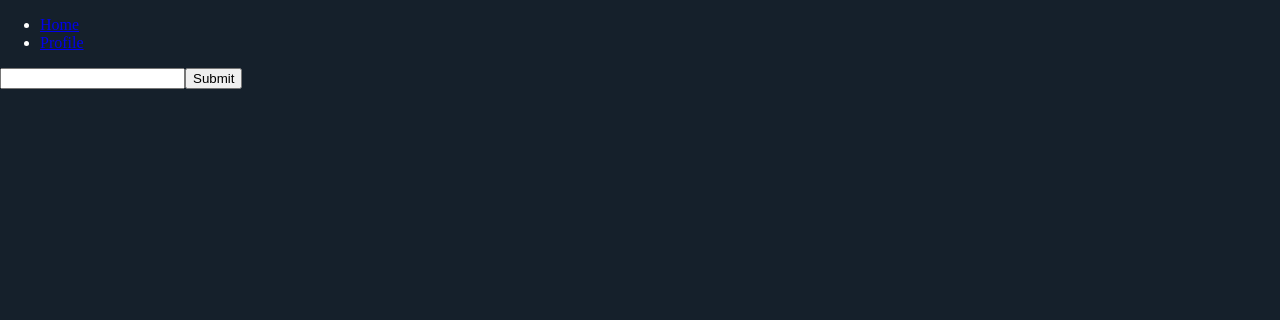
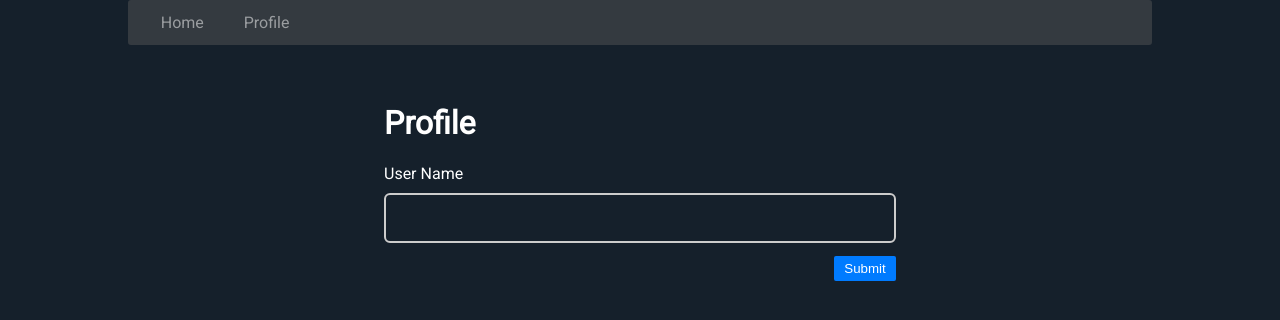
Before and after one commit to GiorgiaBorgmann/Twitter-clone, a React (Create React App) app in the folder project-02/: page /profile in a window 1280 px wide. Shown: the top 320 px of the page. Built offline with nearby package versions, Linux system fonts and the light colour scheme.

Commit message:
figma design implemented

```diff
--- a/project-02/src/components/Form.js
+++ b/project-02/src/components/Form.js
@@ -34,28 +34,22 @@ function Form({ userName, setInputText, inputText }) {
         console.log(data)
     }
     useEffect(() => {
-
         const interval = setInterval(() => {
-
             const getTweets = async () => {
-
                 const tweetList = await fetch(URL);
                 const data = await tweetList.json();
                 setTweets(data.tweets);
                 console.log(data)
-
             };
             getTweets()
         }, 1000)
-
-
     }, []);
 
     const addTweet = (text) => {
         const newTweets = {}
         newTweets.content = text;
         newTweets.date = new Date().toISOString()
-        newTweets.userName = userName
+        newTweets.userName = userName || "User Name"
         dataRecieve(newTweets)
 
 
@@ -82,10 +76,13 @@ function Form({ userName, setInputText, inputText }) {
     }
     const [loader, showLoader, hideLoader] = usePageLoader()
     return (
-        <div>
-            <textarea value={inputText} onChange={event => handleTweetToLong(event)} placeholder="What you have in mind..."></textarea>
-            {!loading ? <button disabled={tweetTooLong} onClick={submitTweetHandler}>Tweet</button> : null}
+        <div className="container-form">
+            <textarea rows={6} cols={60} value={inputText} onChange={event => handleTweetToLong(event)} placeholder="What you have in mind..."></textarea>
             { loader}
+            <div className="btn-container-form">
+                {!loading ? <button className="btn-form" disabled={tweetTooLong} onClick={submitTweetHandler}>Tweet</button> : null}
+            </div>
+
         </div>
     )
 }
--- a/project-02/src/components/Main.js
+++ b/project-02/src/components/Main.js
@@ -3,37 +3,38 @@ import Form from './Form.js'
 import Tweet from './Tweet.js'
 import Profile from './Profile.js'
 import { BrowserRouter as Router, Link, Route, Switch } from 'react-router-dom'
-import { TweetListContext } from '../contexts/TweetListContext'
+import { TweetListContext, UserContext } from '../contexts/TweetListContext'
 
 function Main() {
     const [inputText, setInputText] = useState('');
     const [tweetList, setTweets] = useState([])
-    const [userName, setProfile] = useState('')
+    const [userName, setUserName] = useState('')
 
     return (
         <Router>
-            <div className='navbar'>
-                <ul>
+            <div >
+                <ul className='nav-bar-container'>
                     <li>
-                        <Link to="/">Home</Link>
+                        <Link className="link" to="/">Home</Link>
                     </li>
                     <li>
-                        <Link to="/profile">Profile</Link>
+                        <Link className="link" to="/profile">Profile</Link>
                     </li>
                 </ul>
                 <div>
                     <Switch>
                         <TweetListContext.Provider value={{ tweetList, setTweets }}>
+                            <UserContext.Provider value={{ userName, setUserName }}>
                             <Route exact path="/">
                                 <Form userName={userName} inputText={inputText} tweetList={tweetList} setTweets={setTweets} setInputText={setInputText} />
                                 {tweetList.map((tweet, index) => (
                                     < Tweet key={index} tweet={tweet} />))}
                             </Route>
                             <Route exact path="/profile">
-                                <Profile userName={userName} setProfile={setProfile} />
+                                    <Profile userName={userName} setUserName={setUserName} />
                             </Route>
+                            </UserContext.Provider>
                         </TweetListContext.Provider>
-
                     </Switch>
                 </div>
             </div>
--- a/project-02/src/components/Profile.js
+++ b/project-02/src/components/Profile.js
@@ -1,19 +1,29 @@
-import React from 'react';
+import React, { useState, useContext } from 'react';
+import { UserContext } from '../contexts/TweetListContext'
 
-function Profile({ setProfile, userName }) {
-
+function Profile() {
+    const { userName, setUserName } = useContext(UserContext)
+    const [inputValue, setInputValue] = useState("")
     const handleUserProfile = (event) => {
-        setProfile(event.target.value)
+        setUserName(event.target.value)
+        setInputValue(event.target.value)
     }
     const submitProfileHandler = (event) => {
         event.preventDefault()
-        setProfile(userName)
+        setUserName(userName)
+        setInputValue("")
     }
     return (
-        <div>
-            <input type="text" onChange={event => handleUserProfile(event)}></input>
-            <button onClick={submitProfileHandler}>Submit</button>
-        </div>
+        <form className="profile-container">
+            <div className="container-input-profile">
+                <h1>Profile</h1>
+                <label>User Name</label>
+                <input type="text" value={inputValue} onChange={event => handleUserProfile(event)}></input>
+            </div>
+            <div className="input-button-container">
+                <button onClick={submitProfileHandler}>Submit</button>
+            </div>
+        </form>
     )
 
 }
--- a/project-02/src/components/Tweet.js
+++ b/project-02/src/components/Tweet.js
@@ -2,12 +2,14 @@ import React from 'react';
 
 const TweetList = ({ tweet }) => {
     return (
-        <div>
-            <ul>
-                <li>
+        <div >
+            <ul className="container-tweets">
+                <li className="li-tweet">
+                    <div className="user-name-date-container">
+                        <div>{tweet.userName}</div>
                     <div>{tweet.date}</div>
+                    </div>
                     <div>{tweet.content}</div>
-                    <div>{tweet.userName}</div>
                 </li>
             </ul>
         </div>
--- a/project-02/src/contexts/TweetListContext.js
+++ b/project-02/src/contexts/TweetListContext.js
@@ -1,3 +1,4 @@
 import { createContext } from 'react'
 
 export const TweetListContext = createContext([])
+export const UserContext = createContext("")
--- a/project-02/src/index.css
+++ b/project-02/src/index.css
@@ -1,13 +1,145 @@
+@import url('https://fonts.googleapis.com/css2?family=Roboto&display=swap');
 body {
   margin: 0;
   background-color: #15202B;
   color: white;
+  font-family: 'Roboto', sans-serif;
 }
 
-code {
-  font-family: source-code-pro, Menlo, Monaco, Consolas, 'Courier New', monospace;
+.nav-bar-container {
+  margin: 0 10% 3% 10%;
+  background-color: #343A40;
+  border-radius: 3px;
+  padding: 1%;
+  display: flex;
 }
 
-li {
+.nav-bar-container li {
+  color: white;
+  list-style: none;
+  margin:   0 2%;
+}
+.link{
+  color: white;
+  opacity: 50%;
+  text-decoration: none;
+}
+.link:focus{
+  color: white;
+  opacity: 100%;
+}
+.container-form{
+  height: 180px;
+  display: flex;
+  align-items: center;
+  justify-content: space-between;
+  flex-flow: column;
+  border: 2px solid #CCCCCC;
+  border-radius: 6px;
+  margin: 0 25%;
+
+}
+textarea{
+  background-color: #15202B;
+  box-sizing: border-box;
+  border: none;
+  margin: 2% 5% 0 5%;
+  padding: 1%;
+  color:#CCCCCC;
+}
+::placeholder { /* Chrome, Firefox, Opera, Safari 10.1+ */
+  color:#CCCCCC;
+  opacity: 1; /* Firefox */
+}
+
+:-ms-input-placeholder { /* Internet Explorer 10-11 */
+  color: #CCCCCC;
+}
+
+::-ms-input-placeholder { /* Microsoft Edge */
+  color: #CCCCCC;
+}
+.btn-container-form{
+  width: 100%;
+  display: flex;
+  justify-content: flex-end;
+  margin: 0 5% 2% 0;
+
+}
+.btn-form{
+  display: flex;
+  align-items: center;
+  text-align: center;
+  color: #FFFFFF;
+  background: #007BFF;
+  border: none;
+  padding: 1% 2%;
+  border-radius: 2px;
+}
+button:disabled{
+  background-color: grey;
+}
+.container-tweets{
+  display: flex;
+  justify-content: center;
+  padding: 0;
+}
+.li-tweet{
+  width: 100%;
+  background-color: #343A40;
+  list-style: none;
+  display: flex;
+  flex-flow: column;
+  margin: 0 25%;
+  border-radius: 6px;
+  padding: 1%;
+
+}
+.user-name-date-container{
+display: flex;
+justify-content: space-between;
+margin-bottom: 2%;
+opacity: 50%;
+}
+
+/* Profile */
+.profile-container{
+  display: flex;
+  flex-flow: column;
+  align-items: center;
+
+}
+h1{
   color: white;
 }
+.container-input-profile{
+  width: 40%;
+  display: flex;
+  flex-flow: column;
+}
+.container-input-profile input{
+  background-color: #15202B;
+  border: 2px solid #CCCCCC;
+  box-sizing: border-box;
+  border-radius: 6px;
+  height: 50px;
+  color: white;
+  padding: 1% 3%;
+  margin-top: 2%;
+}
+.input-button-container{
+  width:40%;
+  display: flex;
+  justify-content: flex-end;
+  margin-top: 1%;
+}
+.input-button-container  button{
+  display: flex;
+  align-items: center;
+  text-align: center;
+  color: #FFFFFF;
+  background: #007BFF;
+  border: none;
+  padding: 1% 2%;
+  border-radius: 2px;
+}
```
Also changed, not shown: project-02/src/contexts/newTweetContext.js (deleted), 1 other file (tests, documents, lock files or other folders).
